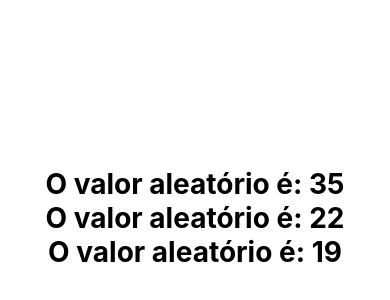
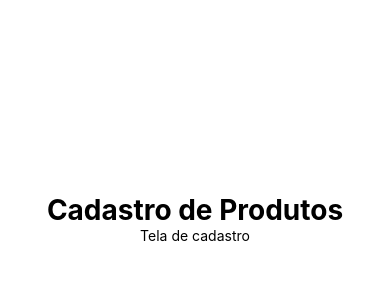
Before and after one commit to MDSLuciano/React-Native, a React Native app: screen / in a window 390 px wide. Shown: the part 204-504 px from the top of the page. Built offline with nearby package versions, Linux system fonts and the light colour scheme.

Commit message:
react fragment

```diff
--- a/src/App.tsx
+++ b/src/App.tsx
@@ -3,16 +3,19 @@ import { View, Text } from 'react-native';
 import { styles } from './components/StyleSheets';
 import MinMax from './components/MinMax';
 import RandomNumber from './components/RandomNumber';
+import Title from './components/Title';
 
 export default function App() {
   return (
     <View style={styles.container}>
       <StatusBar style="auto" />
+      <Title title="Cadastro de Produtos" subtitle="Tela de cadastro" />
       {/* <MinMax x={10} y={0} />
-      <MinMax x={0} y={10} /> */}
+      <MinMax x={0} y={10} />
       <RandomNumber min={1} max={50} />
       <RandomNumber min={1} max={50} />
-      <RandomNumber min={1} max={50} />
+      <RandomNumber min={1} max={50} /> */}
+
     </View>
   );
 }
--- a/src/components/RandomNumber.tsx
+++ b/src/components/RandomNumber.tsx
@@ -4,14 +4,14 @@ import { Text } from 'react-native';
 import { styles } from './StyleSheets';
 
 interface RandomNumberProps {
-    min: number;
-    max: number;
+    readonly min: number;
+    readonly max: number;
 }
 // Não é uma boa pratica alterar os valores de uma propriedade dentro da função existem
 // outras maneiras e boas praticas para isso.
 export default ({ min, max }: RandomNumberProps) => {
     const random = Math.floor(Math.random() * (max - min + 1) + min);
     return (
-    <Text style={styles.textBig}>O valor aleatório é: {random}</Text>
+        <Text style={styles.textBig}>O valor aleatório é: {random}</Text>
     );
 };
--- /dev/null
+++ b/src/components/Title.tsx
@@ -0,0 +1,18 @@
+import React, { Fragment } from 'react';
+import { Text } from 'react-native';
+
+import { styles } from './StyleSheets';
+
+interface TitleProps {
+    title: string;
+    subtitle: string;
+}
+
+export default (props: TitleProps) => {
+  return (
+    <>
+        <Text style={styles.textBig}>{props.title}</Text>
+        <Text >{props.subtitle}</Text>
+    </>
+  );
+}
```
